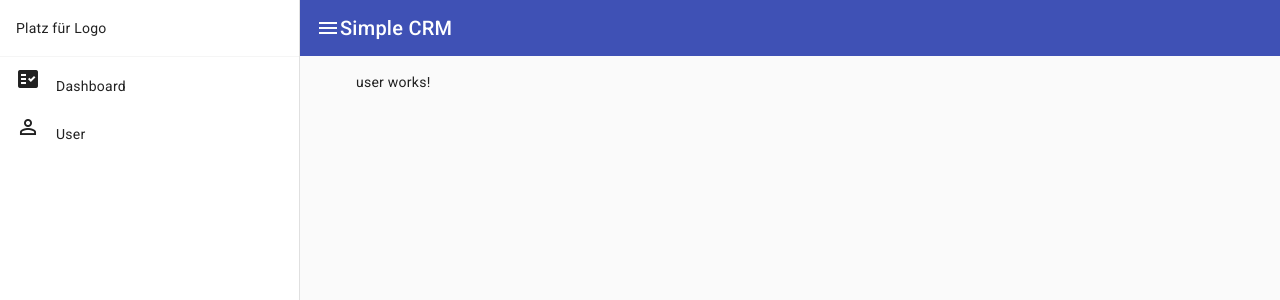
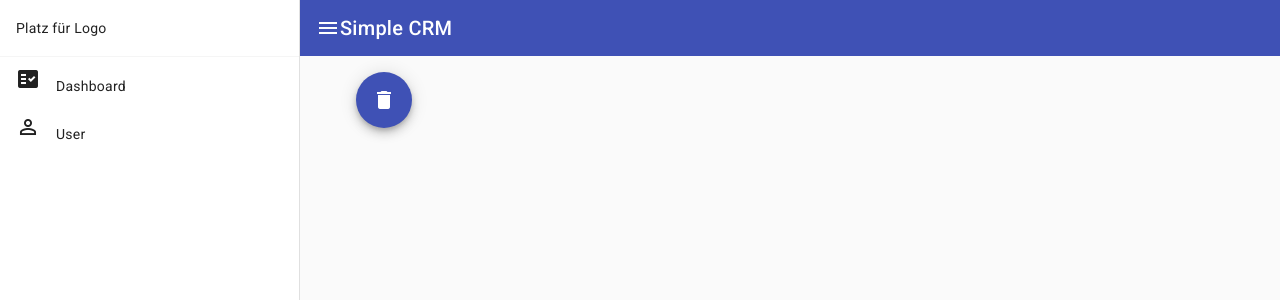
Before and after one commit to DennisDumin/simple-crm, an Angular app: page /user in a window 1280 px wide. Shown: the top 300 px of the page. Built offline with nearby package versions, Linux system fonts and the light colour scheme.

Commit message:
added delete button

```diff
--- a/src/app/user/user.component.html
+++ b/src/app/user/user.component.html
@@ -1 +1,3 @@
-<p>user works!</p>
+<button mat-fab color="primary">
+    <mat-icon>delete</mat-icon>
+  </button>
--- a/src/app/user/user.component.ts
+++ b/src/app/user/user.component.ts
@@ -1,10 +1,12 @@
 import { Component } from '@angular/core';
 import { CommonModule } from '@angular/common';
+import { MatIconModule } from '@angular/material/icon';
+import { MatButtonModule } from '@angular/material/button';
 
 @Component({
   selector: 'app-user',
   standalone: true,
-  imports: [CommonModule],
+  imports: [CommonModule, MatIconModule, MatButtonModule],
   templateUrl: './user.component.html',
   styleUrl: './user.component.scss'
 })
```
